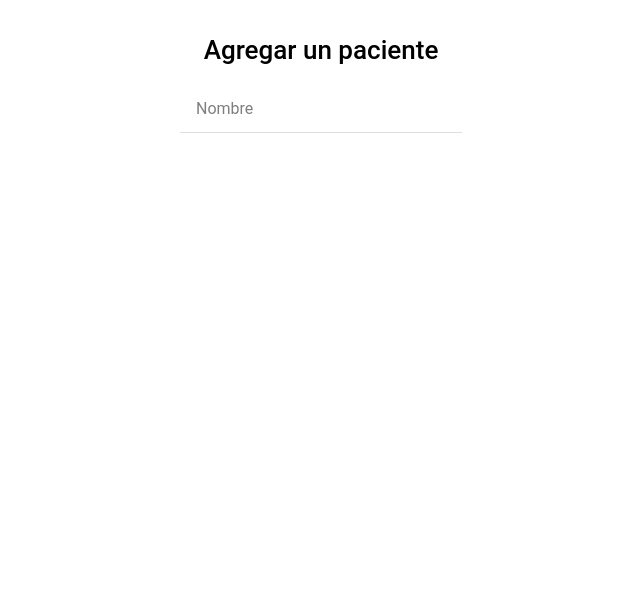
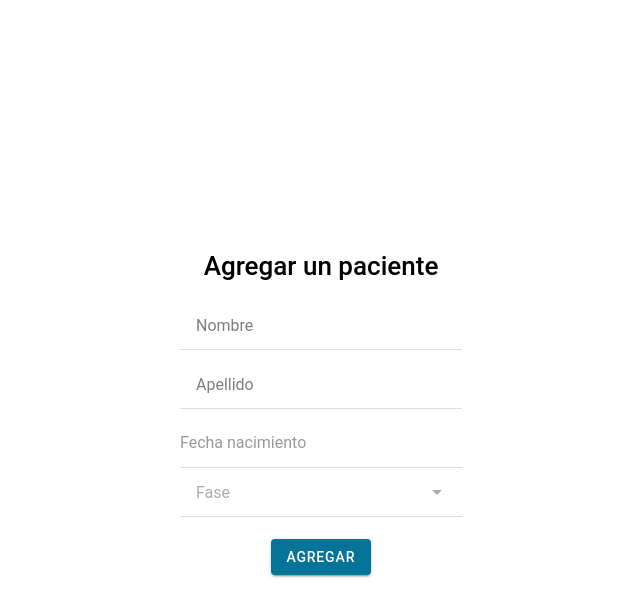
Before and after one commit to nahueldl/TEAyudo, a React (Create React App) app: page /alta in a window 1280 px wide. Shown: the top 616 px of the page, without its empty margins (319-959 px from the left). Built offline with nearby package versions, Linux system fonts and the light colour scheme.

Commit message:
Patient add form

```diff
--- a/src/App.tsx
+++ b/src/App.tsx
@@ -29,7 +29,7 @@ import PatientAdd from "./views/Patients/Add";
 
 const App: React.FC = () => {
   const { data } = useContext(TEAyudoContext);
-  const { authenticated, patientName, flow, selectedRol } = data;
+  const { authenticated, patientName } = data;
 
   return (
     <IonApp>
--- a/src/views/LogIn&SignUp/SignInForm.tsx
+++ b/src/views/LogIn&SignUp/SignInForm.tsx
@@ -12,7 +12,7 @@ import {
 import { logoGoogle, logoFacebook } from "ionicons/icons";
 import { TEAyudoContext } from "../../context";
 
-const SignInForm: React.FC<Props> = ({signIn}) => {
+const SignInForm: React.FC<Props> = ({ signIn }) => {
   const [email, setEmail] = useState<string>();
   const [password, setPassword] = useState<string>();
   const { data } = useContext(TEAyudoContext);
@@ -58,7 +58,7 @@ const SignInForm: React.FC<Props> = ({signIn}) => {
       <IonButton
         className="formButton"
         type="submit"
-        onClick={(e) => signIn(email!,password!, e)}
+        onClick={(e) => signIn(email!, password!, e)}
       >
         Iniciar sesión
       </IonButton>
@@ -75,6 +75,6 @@ const SignInForm: React.FC<Props> = ({signIn}) => {
 };
 
 interface Props {
-  signIn: (email: string, password: string, e:any) => void;
+  signIn: (email: string, password: string, e: any) => void;
 }
 export default SignInForm;
--- a/src/views/Patients/Add/index.tsx
+++ b/src/views/Patients/Add/index.tsx
@@ -1,27 +1,101 @@
 import React, { useContext, useState } from "react";
 import { TEAyudoContext } from "../../../context";
-import { IonGrid, IonRow, IonCol, IonList, IonItem, IonInput } from "@ionic/react";
+import {
+  IonGrid,
+  IonRow,
+  IonCol,
+  IonList,
+  IonItem,
+  IonInput,
+  IonDatetime,
+  IonSelect,
+  IonSelectOption,
+  IonButton,
+  IonContent,
+  IonLabel,
+} from "@ionic/react";
+import "./styles.css";
+
 const PatientAdd: React.FC = () => {
   const { data, setData } = useContext(TEAyudoContext);
   const { username } = data;
   const [name, setName] = useState<string>();
+  const [lastName, setLastName] = useState<string>();
+  const [birthday, setBirthday] = useState<string>();
+  const [fase, setFase] = useState<string>();
+  const fases = [1, 2, 3, 4];
+
+  const handleAddPatient = () => {};
+
   return (
-    // nombre, apellido, fecha de nacimiento, fase
-    <IonGrid>
+    <IonContent>
+      <IonGrid className="container">
         <IonRow>
           <IonCol size="12">{/* logo */}</IonCol>
         </IonRow>
         <IonRow>
-        <form action="#">
+          <form>
             <h1>Agregar un paciente</h1>
             <IonList>
-              <IonItem>
-                  <IonInput name="name" value={name} required clearInput placeholder="Nombre" onIonChange={(e) => setName(e.detail.value!)} />
+              <IonItem className="inputMargin">
+                <IonInput
+                  name="name"
+                  value={name}
+                  required
+                  clearInput
+                  placeholder="Nombre"
+                  onIonChange={(e) => setName(e.detail.value!)}
+                />
+              </IonItem>
+              <IonItem className="inputMargin">
+                <IonInput
+                  name="apellido"
+                  value={lastName}
+                  required
+                  clearInput
+                  placeholder="Apellido"
+                  onIonChange={(e) => setLastName(e.detail.value!)}
+                />
+              </IonItem>
+              <IonItem className="p-0">
+                <IonDatetime
+                  displayFormat="DD MM YYYY"
+                  placeholder="Fecha nacimiento"
+                  value={birthday}
+                  aria-required="true"
+                  onIonChange={(e) => setBirthday(e.detail.value!)}
+                ></IonDatetime>
+              </IonItem>
+              <IonItem className="p-0">
+                <IonLabel>Seleccione fase</IonLabel>
+                <IonSelect
+                  value={fase}
+                  okText="Aceptar"
+                  placeholder="Fase"
+                  className="full-width"
+                  title={"pepe"}
+                  cancelText="Cerrar"
+                  onIonChange={(e) => setFase(e.detail.value)}
+                >
+                  {fases.map((item, index) => (
+                    <IonSelectOption value={item} key={index}>
+                      {item}
+                    </IonSelectOption>
+                  ))}
+                </IonSelect>
               </IonItem>
             </IonList>
+            <IonButton
+              type="submit"
+              className="formButton mt-5"
+              onClick={handleAddPatient}
+            >
+              Agregar
+            </IonButton>
           </form>
         </IonRow>
       </IonGrid>
+    </IonContent>
   );
 };
 
--- /dev/null
+++ b/src/views/Patients/Add/styles.css
@@ -0,0 +1,27 @@
+.inputMargin {
+  margin-bottom: 10px;
+}
+
+.p-0 {
+  --padding-start: 0;
+}
+
+.mt-5 {
+  margin-top: 5%;
+}
+
+.full-width {
+  width: 100%;
+  max-width: 100%;
+}
+
+.container {
+  background-color: #ffffff;
+  border-radius: 0;
+  box-shadow: 0 14px 28px rgba(0, 0, 0, 0.25), 0 10px 10px rgba(0, 0, 0, 0.22);
+  position: relative;
+  overflow: hidden;
+  min-height: 480px;
+  width: 100%;
+  height: 100%;
+}
```
Lines whose indentation alone changed are shown as unchanged.
